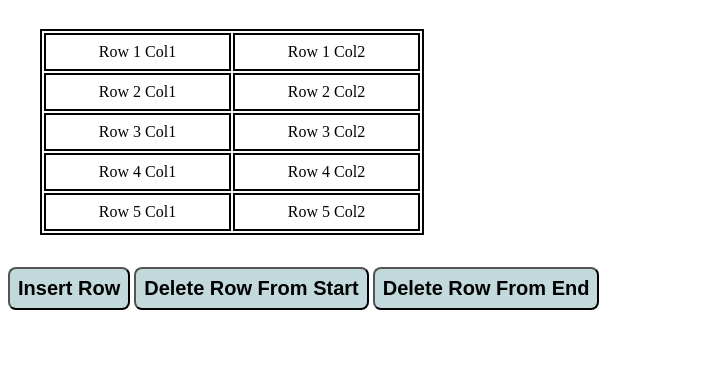
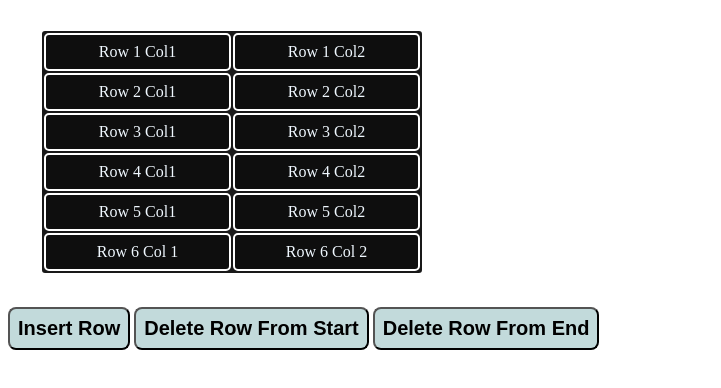
Before and after one commit to Lavanya2oo4/Semester3-Assignment1, a plain HTML site: page index.html in a window 1280 px wide. Both pictures are taken after a click on the button "Insert Row". Shown: the part 48-436 px from the top of the page, without its empty margins (0-721 px from the left). Drawn offline with Linux system fonts and the light colour scheme.

Commit message:
Added Code to Insert Row When insert button is clicked

```diff
--- a/index.html
+++ b/index.html
@@ -9,29 +9,34 @@
 <body>
     <div>
         <h1>Assignment-1</h1>
-        <table>
-            <tr>
+
+
+        <!-- main table -->
+        <table id="table">
+            <tr class="tableRow">
                 <td>Row 1 Col1</td>
                 <td>Row 1 Col2</td>
             </tr>
-            <tr>
+            <tr class="tableRow">
                 <td>Row 2 Col1</td>
                 <td>Row 2 Col2</td>
             </tr>
-            <tr>
+            <tr class="tableRow">
                 <td>Row 3 Col1</td>
                 <td>Row 3 Col2</td>
             </tr>
-            <tr>
+            <tr class="tableRow">
                 <td>Row 4 Col1</td>
                 <td>Row 4 Col2</td>
             </tr>
-            <tr>
+            <tr class="tableRow">
                 <td>Row 5 Col1</td>
                 <td>Row 5 Col2</td>
             </tr>
         </table>
 
+
+        <!-- buttons -->
 
         <button onclick="insert()"> Insert Row</button>
         <button onclick="delStart()">Delete Row From Start</button>
--- a/script.js
+++ b/script.js
@@ -0,0 +1,21 @@
+let currentRowCount;
+//executed when insert button is clicked,Inserts a new row at end
+function insert(){
+let table=document.getElementById("table")
+
+
+let newRow=table.insertRow(-1)
+newRow.classList.add("tableRow")
+
+let rowCount=document.getElementsByClassName("tableRow").length
+currentRowCount=rowCount
+// console.log(currentRowCount)
+
+
+let c1=newRow.insertCell(0)
+let c2=newRow.insertCell(1)
+
+c1.innerHTML=`Row ${currentRowCount} Col 1`
+c2.innerHTML=`Row ${currentRowCount} Col 2`
+
+}
--- a/style.css
+++ b/style.css
@@ -1,5 +1,8 @@
 table,tr,td{
-    border:2px solid black
+    border:2px solid white;
+    background-color: rgba(14, 14, 14, 0.951);
+    color:aliceblue;
+    border-radius: 5px;
 }
 
 td{
```
